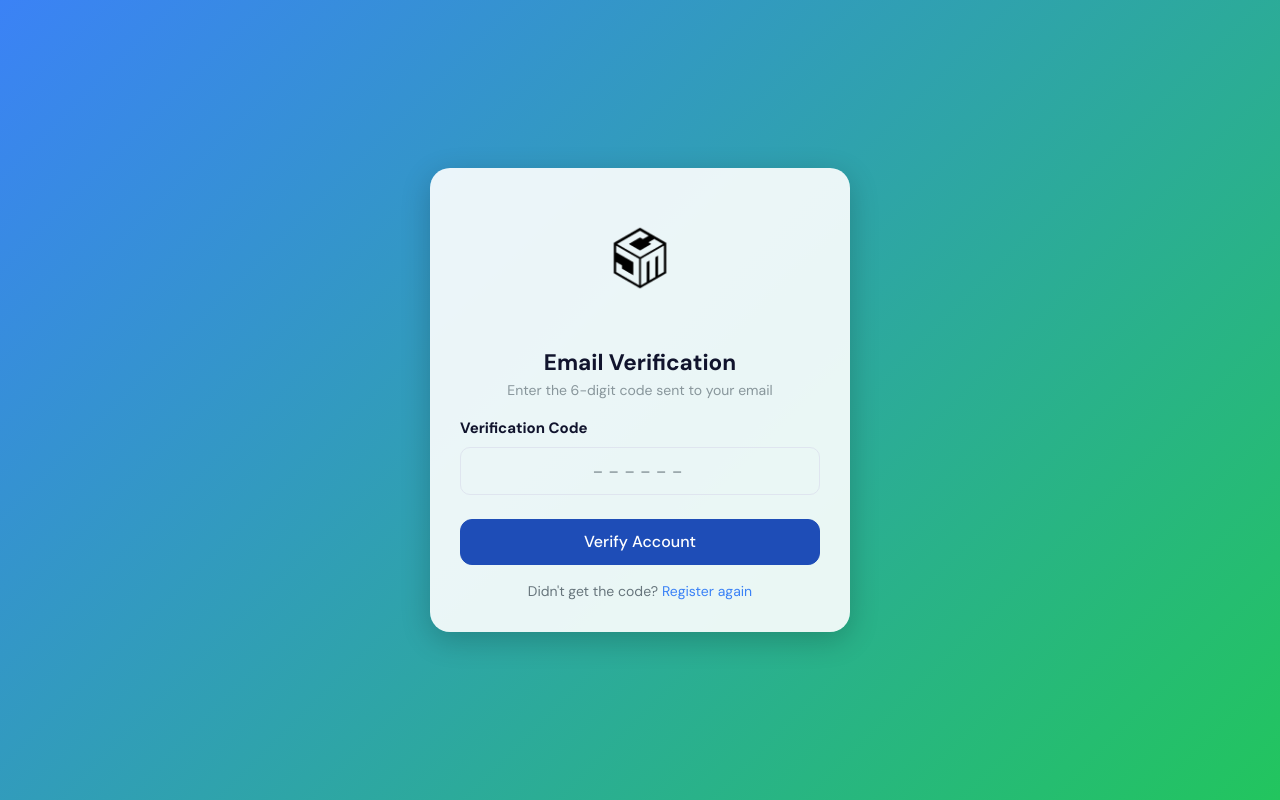
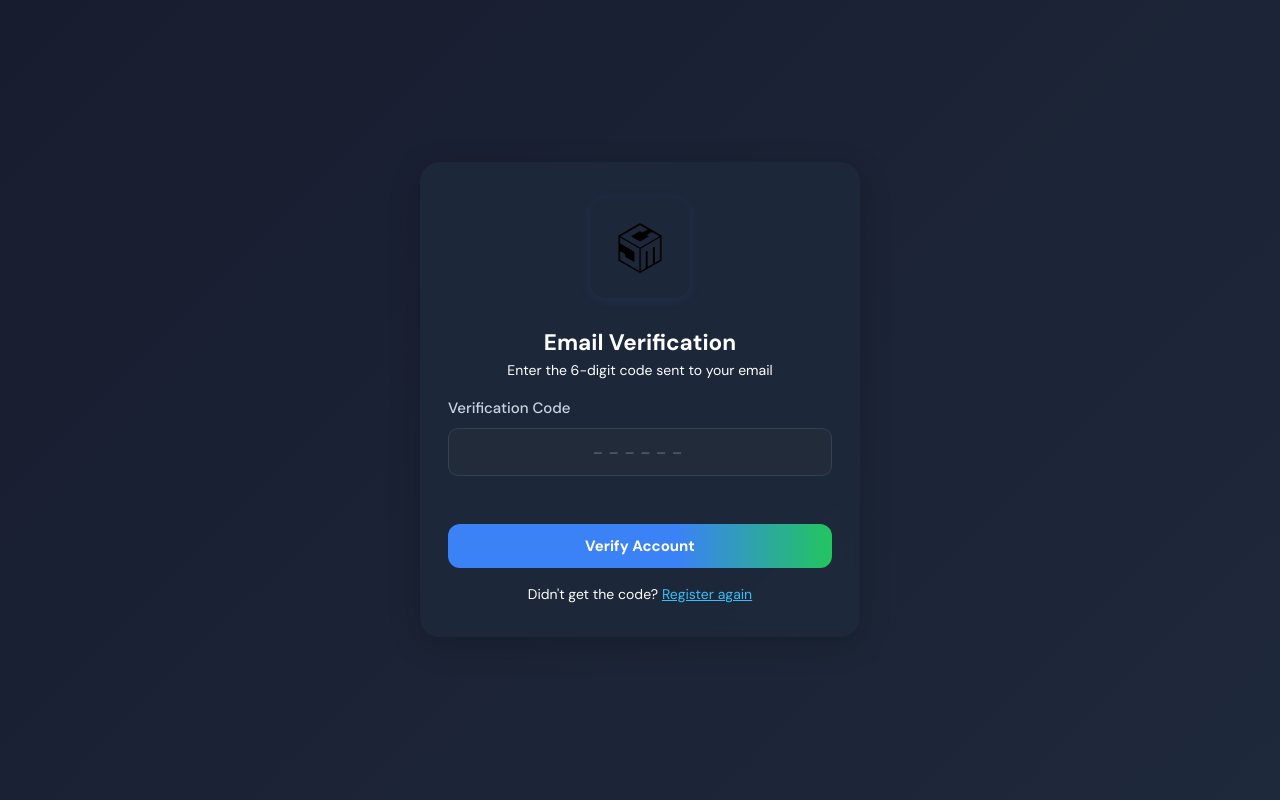
Before and after one commit to JanithMadhura/JMCoin, a website: page frontend/verify.html in a window 1280 px wide. Drawn offline with nearby package versions, Linux system fonts and the light colour scheme.

Commit message:
style for every HTML

```diff
--- a/frontend/verify.html
+++ b/frontend/verify.html
@@ -7,50 +7,110 @@
     <title>Email Verification | JMCoin</title>
     <link rel="shortcut icon" type="image/png" href="./assets/images/logos/jmc.jpg" />
     <link rel="stylesheet" href="./assets/css/styles.min.css" />
+    <link rel="stylesheet" href="https://cdn.jsdelivr.net/npm/bootstrap-icons@1.10.5/font/bootstrap-icons.css">
     <style>
         body {
-        background: linear-gradient(135deg, #3b82f6, #22c55e);
+            background: linear-gradient(135deg, #181c2f 0%, #1e293b 100%);
             min-height: 100vh;
             display: flex;
             align-items: center;
             justify-content: center;
             font-family: 'Segoe UI', sans-serif;
+            margin: 0;
         }
-
-        .verify-card {
-        background: rgba(255, 255, 255, 0.9);
+        .verify-card, .auth-card, .profile-card, .reset-card, .register-card, .login-card {
+            background: rgba(30,41,59,0.92);
             border-radius: 20px;
-        box-shadow: 0 8px 30px rgba(0, 0, 0, 0.2);
-        padding: 30px;
+            box-shadow: 0 8px 32px rgba(0,0,0,0.18);
+            padding: 36px 28px 32px 28px;
+            max-width: 440px;
             width: 100%;
-        max-width: 420px;
+            color: #fff;
+            backdrop-filter: blur(8px);
+            animation: fadeIn 0.8s;
+            margin: 32px auto;
         }
-
         .logo-img {
-        width: 120px;
+            width: 100px;
             height: auto;
-        margin: 0 auto 15px;
+            margin-bottom: 15px;
+            border-radius: 1rem;
+            box-shadow: 0 2px 12px rgba(59,130,246,0.10);
         }
-
+        .fw-semibold {
+            font-weight: 600;
+        }
+        .auth-title {
+            font-weight: 700;
+            font-size: 1.5rem;
+            color: #38bdf8;
+            margin-bottom: 1.2rem;
+            letter-spacing: 1px;
+        }
         .form-control {
             border-radius: 10px;
+            background: #222b3a;
+            color: #fff;
+            border: 1px solid #334155;
+            margin-bottom: 1rem;
             text-align: center;
             letter-spacing: 5px;
             font-size: 20px;
         }
-
-        .btn-custom {
-        border-radius: 12px;
-        font-size: 16px;
-        padding: 10px 0;
+        .form-control:focus {
+            border-color: #3b82f6;
+            box-shadow: 0 0 0 2px #3b82f6;
+            background: #1e293b;
+            color: #fff;
         }
-
+        .btn-primary, .btn-custom {
+            background: linear-gradient(90deg, #3b82f6 60%, #22c55e 100%);
+            border: none;
+            color: #fff;
+            font-weight: 600;
+            border-radius: 0.75rem;
+            padding: 0.7rem 1.5rem;
+            margin-top: 1.5rem;
+            transition: box-shadow 0.2s, transform 0.2s;
+            width: 100%;
+        }
+        .btn-primary:hover, .btn-custom:hover {
+            box-shadow: 0 8px 24px rgba(34,197,94,0.13);
+            transform: translateY(-2px) scale(1.03);
+            color: #fff;
+        }
         .text-small {
             font-size: 14px;
         }
-
         .text-link {
-        color: #3b82f6;
+            color: #38bdf8;
+            text-decoration: underline;
+            cursor: pointer;
+        }
+        .text-link:hover {
+            color: #22c55e;
+        }
+        .form-label {
+            color: #cbd5e1;
+            font-weight: 500;
+        }
+        .alert {
+            border-radius: 0.75rem;
+            font-size: 1rem;
+            margin-bottom: 1rem;
+        }
+        @keyframes fadeIn {
+            from { opacity: 0; transform: scale(0.95);}
+            to { opacity: 1; transform: scale(1);}
+        }
+        @media (max-width: 600px) {
+            .verify-card, .auth-card, .profile-card, .reset-card, .register-card, .login-card {
+                padding: 18px 4px 16px 4px;
+                max-width: 98vw;
+            }
+            .logo-img {
+                width: 70px;
+            }
         }
     </style>
 </head>
@@ -60,8 +120,8 @@
     <div class="verify-card">
         <div class="text-center">
             <img src="./assets/images/logos/jmc.jpg" alt="logo" class="logo-img" />
-        <h4 class="fw-semibold mt-3 mb-1">Email Verification</h4>
-        <p class="text-muted text-small">Enter the 6-digit code sent to your email</p>
+            <h4 class="fw-semibold mt-3 mb-1" style="color: #fff;">Email Verification</h4>
+            <p class="text-small" style="color:#fff;">Enter the 6-digit code sent to your email</p>
         </div>
 
         <form id="verifyForm">
@@ -70,9 +130,9 @@
                 <input type="text" name="code" maxlength="6" class="form-control" placeholder="------" required />
             </div>
 
-        <button type="submit" class="btn btn-primary w-100 btn-custom mb-3">Verify Account</button>
+            <button type="submit" class="btn btn-primary btn-custom mb-3">Verify Account</button>
 
-        <p class="text-center text-small mb-0">
+            <p class="text-center text-small mb-0" style="color:#fff;">
                 Didn't get the code? <a href="./register.html" class="text-link">Register again</a>
             </p>
         </form>
```
Also changed, not shown: frontend/authentication-login.html (+27 -0 lines), frontend/profile.html (+4 -0 lines). Lines whose indentation alone changed are shown as unchanged.
